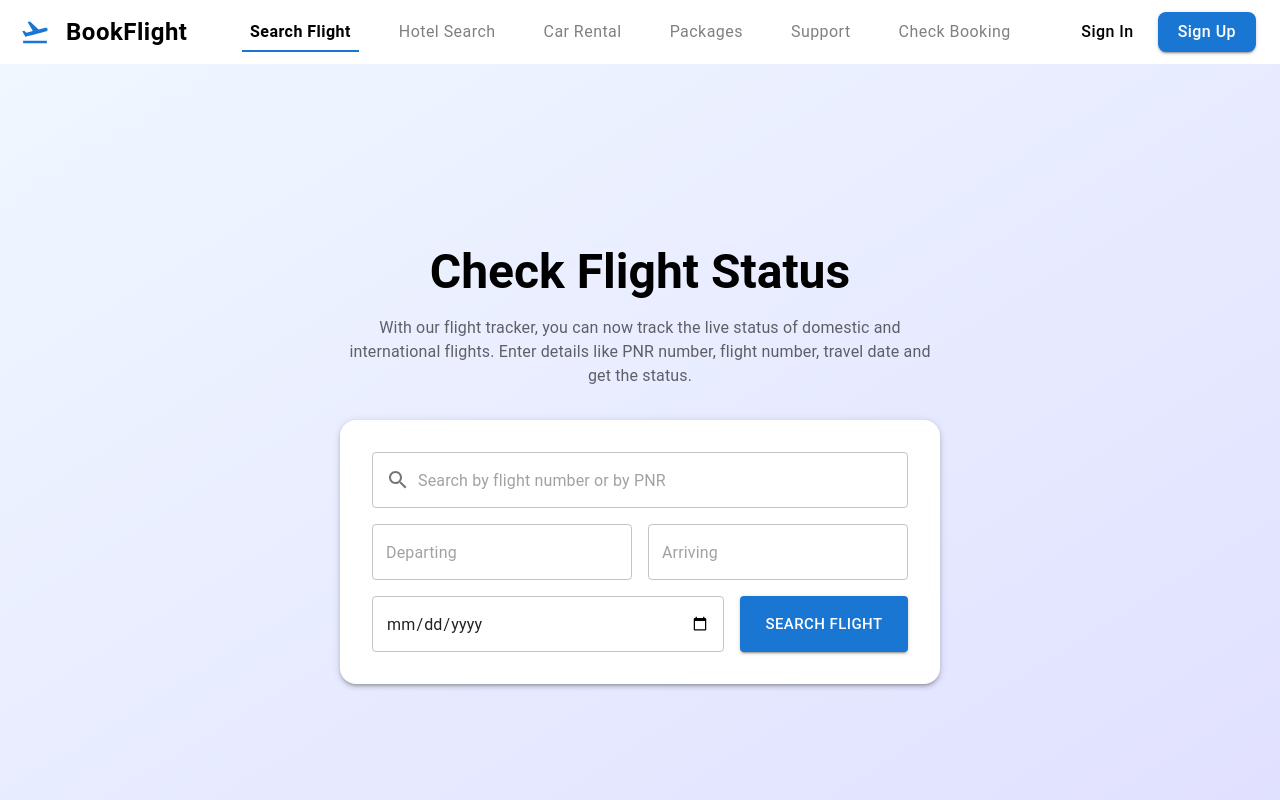
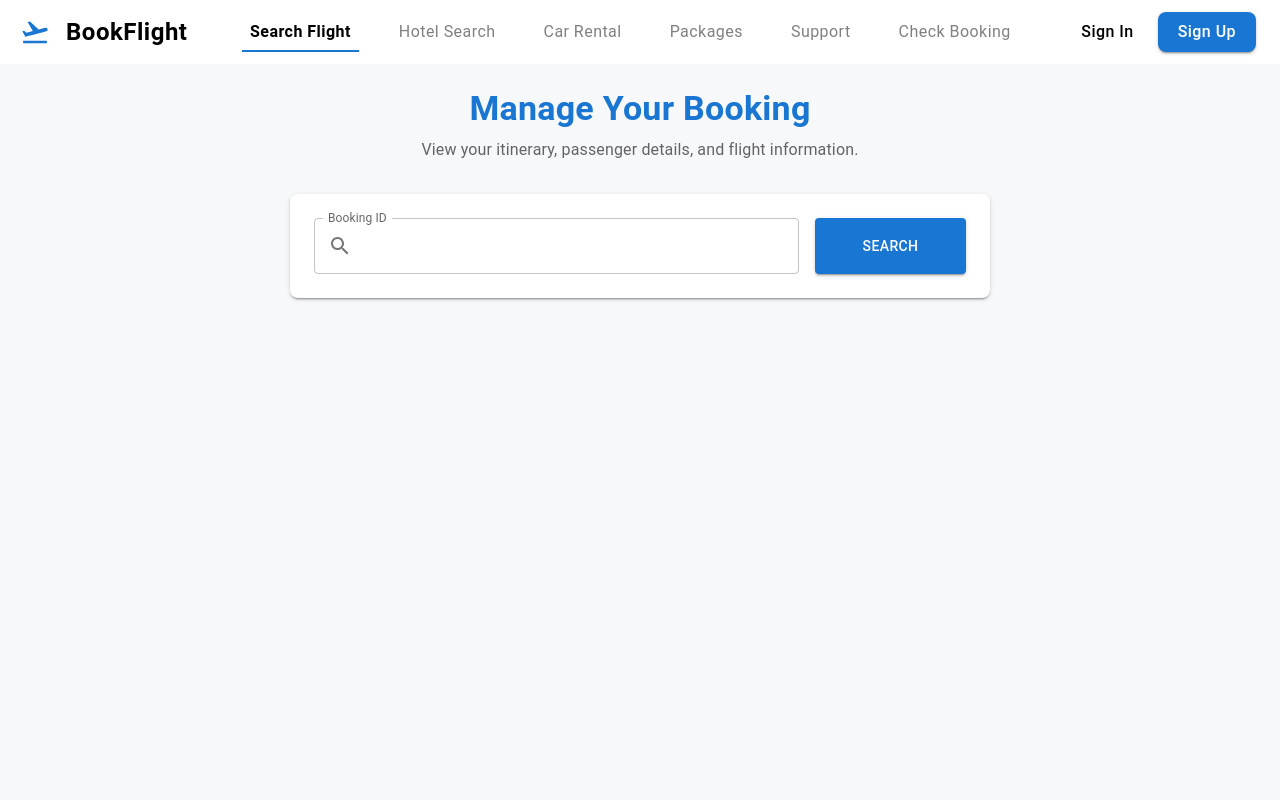
Before and after one commit to ankmay0/bookflight, a React (Create React App) app: page /manage-reservation in a window 1280 px wide. Shown: the top 800 px of the page. Built offline with nearby package versions, Linux system fonts and the light colour scheme.

Commit message:
written logic for pnr check

```diff
--- a/src/components/ManageReservation.tsx
+++ b/src/components/ManageReservation.tsx
@@ -1,50 +1,139 @@
 import React, { useState } from 'react';
-import { Box, TextField, Button, Typography, Grid, Paper, InputAdornment } from '@mui/material';
+import {
+  Box,
+  TextField,
+  Button,
+  Typography,
+  Grid,
+  Paper,
+  InputAdornment,
+  CircularProgress,
+  Divider,
+  Card,
+  CardContent,
+  Avatar,
+  Stack
+} from '@mui/material';
 import SearchIcon from '@mui/icons-material/Search';
+import FlightTakeoffIcon from '@mui/icons-material/FlightTakeoff';
+import FlightLandIcon from '@mui/icons-material/FlightLand';
+import PersonIcon from '@mui/icons-material/Person';
+import EventIcon from '@mui/icons-material/Event';
+import AttachMoneyIcon from '@mui/icons-material/AttachMoney';
+import AirlineSeatReclineNormalIcon from '@mui/icons-material/AirlineSeatReclineNormal';
+
+interface Traveler {
+  id: string;
+  dateOfBirth: string;
+  gender: string;
+  firstName: string;
+  lastName: string;
+  email: string | null;
+  phones: {
+    deviceType: string;
+    countryCallingCode: string;
+    number: string;
+  }[];
+  documents: {
+    number: string;
+    expiryDate: string;
+    issuanceCountry: string;
+    nationality: string;
+    documentType: string;
+    holder: boolean;
+  }[];
+}
+
+interface Leg {
+  legNo: string;
+  flightNumber: string;
+  operatingCarrierCode: string;
+  aircraftCode: string;
+  departureAirport: string;
+  departureTerminal: string;
+  departureDateTime: string;
+  arrivalAirport: string;
+  arrivalTerminal: string;
+  arrivalDateTime: string;
+  duration: string;
+  layoverAfter: string | null;
+}
+
+interface Trip {
+  from: string;
+  to: string;
+  stops: number;
+  totalFlightDuration: string;
+  totalLayoverDuration: string;
+  legs: Leg[];
+}
+
+interface BookingData {
+  orderId: string;
+  travelers: Traveler[];
+  flightOffer: {
+    oneWay: boolean;
+    seatsAvailable: number;
+    currencyCode: string;
+    basePrice: string;
+    totalPrice: string;
+    totalTravelers: number;
+    trips: Trip[];
+    pricingAdditionalInfo: string | null;
+  };
+}
 
 const ManageReservation: React.FC = () => {
-  const [searchText, setSearchText] = useState<string>('');
-  const [departing, setDeparting] = useState<string>('');
-  const [arriving, setArriving] = useState<string>('');
-  const [travelDate, setTravelDate] = useState<string>('');
+  const [searchText, setSearchText] = useState('');
+  const [loading, setLoading] = useState(false);
+  const [bookingData, setBookingData] = useState<BookingData | null>(null);
+  const [error, setError] = useState('');
 
-  const handleSearch = () => {
-    console.log({
-      searchText,
-      departing,
-      arriving,
-      travelDate,
+  const formatDateTime = (dateTime: string) => {
+    const dateObj = new Date(dateTime);
+    return dateObj.toLocaleString('en-US', {
+      dateStyle: 'medium',
+      timeStyle: 'short',
     });
-    // Add navigation logic or API call here
+  };
+
+  const handleSearch = async () => {
+    if (!searchText.trim()) return;
+    setLoading(true);
+    setError('');
+    setBookingData(null);
+
+    try {
+      const encodedId = encodeURIComponent(searchText);
+      const res = await fetch(`http://localhost:8080/booking/flight-order/${encodedId}`);
+      if (!res.ok) throw new Error('Failed to fetch booking');
+      const data: BookingData = await res.json();
+      setBookingData(data);
+    } catch (err) {
+      setError('Could not fetch booking details.');
+    } finally {
+      setLoading(false);
+    }
   };
 
   return (
-    <Box
-      display="flex"
-      flexDirection="column"
-      alignItems="center"
-      justifyContent="center"
-      minHeight="100vh"
-      sx={{
-        background: 'linear-gradient(to bottom right, #f0f7ff, #e0e0ff)',
-        padding: 3,
-      }}
-    >
-      <Typography variant="h3" fontWeight="bold" gutterBottom>
-        Check Flight Status
+    <Box sx={{ minHeight: '100vh', backgroundColor: '#f7f8fa', p: 3 }}>
+      {/* Header */}
+      <Typography variant="h4" fontWeight="bold" textAlign="center" mb={1} color="primary">
+        Manage Your Booking
       </Typography>
-      <Typography variant="body1" align="center" color="text.secondary" maxWidth="600px" mb={4}>
-        With our flight tracker, you can now track the live status of domestic and international flights.
-        Enter details like PNR number, flight number, travel date and get the status.
+      <Typography variant="body1" textAlign="center" mb={4} color="text.secondary">
+        View your itinerary, passenger details, and flight information.
       </Typography>
 
-      <Paper elevation={3} sx={{ padding: 4, borderRadius: 4, width: '100%', maxWidth: 600 }}>
+      {/* Search Card */}
+      <Paper elevation={2} sx={{ p: 3, borderRadius: 2, maxWidth: 700, mx: 'auto', mb: 4 }}>
         <Grid container spacing={2}>
-          <Grid item xs={12}>
+          <Grid item xs={9}>
             <TextField
               fullWidth
+              label="Booking ID"
               variant="outlined"
-              placeholder="Search by flight number or by PNR"
               value={searchText}
               onChange={(e) => setSearchText(e.target.value)}
               InputProps={{
@@ -56,52 +145,127 @@ const ManageReservation: React.FC = () => {
               }}
             />
           </Grid>
-
-          <Grid item xs={6}>
-            <TextField
-              fullWidth
-              variant="outlined"
-              placeholder="Departing"
-              value={departing}
-              onChange={(e) => setDeparting(e.target.value)}
-            />
-          </Grid>
-          <Grid item xs={6}>
-            <TextField
-              fullWidth
-              variant="outlined"
-              placeholder="Arriving"
-              value={arriving}
-              onChange={(e) => setArriving(e.target.value)}
-            />
-          </Grid>
-
-          <Grid item xs={8}>
-            <TextField
-              fullWidth
-              type="date"
-              variant="outlined"
-              value={travelDate}
-              onChange={(e) => setTravelDate(e.target.value)}
-              InputLabelProps={{
-                shrink: true,
-              }}
-            />
-          </Grid>
-          <Grid item xs={4}>
+          <Grid item xs={3}>
             <Button
               variant="contained"
               color="primary"
               fullWidth
-              size="large"
+              sx={{ height: '100%' }}
               onClick={handleSearch}
-              sx={{ height: '100%' }}
             >
-              Search Flight
+              Search
             </Button>
           </Grid>
         </Grid>
       </Paper>
+
+      {loading && (
+        <Box textAlign="center" mt={4}>
+          <CircularProgress />
+        </Box>
+      )}
+
+      {error && (
+        <Typography color="error" textAlign="center" mt={2}>
+          {error}
+        </Typography>
+      )}
+
+      {bookingData && (
+        <Box maxWidth={1000} mx="auto">
+          {/* Booking Summary */}
+          <Paper elevation={2} sx={{ p: 3, borderRadius: 2, mb: 4, backgroundColor: 'white' }}>
+            <Typography variant="h6" fontWeight="bold" gutterBottom>
+              Booking Summary
+            </Typography>
+            <Stack direction="row" spacing={3} flexWrap="wrap">
+              <Typography>
+                <AttachMoneyIcon fontSize="small" /> {bookingData.flightOffer.currencyCode} {bookingData.flightOffer.totalPrice}
+              </Typography>
+              <Typography>
+                <AirlineSeatReclineNormalIcon fontSize="small" /> Travelers: {bookingData.flightOffer.totalTravelers}
+              </Typography>
+              <Typography>Order ID: {bookingData.orderId}</Typography>
+            </Stack>
+          </Paper>
+
+          {/* Passenger Info */}
+          {/* Passenger Info */}
+          {/* Passenger Info */}
+          <Typography variant="h6" fontWeight="bold" mb={2}>
+            Passenger Information
+          </Typography>
+
+          <Card elevation={1} sx={{ borderRadius: 2, mb: 4 }}>
+            <CardContent>
+              {bookingData.travelers.map((traveler, index) => (
+                <React.Fragment key={traveler.id}>
+                  <Stack direction="row" alignItems="center" spacing={2} mb={1}>
+                    <Avatar sx={{ bgcolor: 'primary.main' }}>
+                      <PersonIcon />
+                    </Avatar>
+                    <Box>
+                      <Typography fontWeight="bold">
+                        {traveler.firstName} {traveler.lastName} ({traveler.gender})
+                      </Typography>
+                      <Typography variant="body2" color="text.secondary">
+                        Date of Birth: {traveler.dateOfBirth}
+                      </Typography>
+                    </Box>
+                  </Stack>
+
+                  <Grid container spacing={2} mb={1}>
+                    <Grid item xs={12} md={6}>
+                      <Typography variant="body2">
+                        <strong>Phone:</strong> +{traveler.phones[0]?.countryCallingCode} {traveler.phones[0]?.number}
+                      </Typography>
+                    </Grid>
+                    <Grid item xs={12} md={6}>
+                      <Typography variant="body2">
+                        <strong>Document:</strong> {traveler.documents[0]?.documentType} — {traveler.documents[0]?.number}
+                      </Typography>
+                    </Grid>
+                  </Grid>
+
+                  {index < bookingData.travelers.length - 1 && <Divider sx={{ my: 2 }} />}
+                </React.Fragment>
+              ))}
+            </CardContent>
+          </Card>
+
+
+
+
+          {/* Flight Itinerary */}
+          <Typography variant="h6" fontWeight="bold" mb={2}>
+            Flight Itinerary
+          </Typography>
+          {bookingData.flightOffer.trips.map((trip, idx) => (
+            <Card key={idx} elevation={1} sx={{ borderRadius: 2, mb: 3, p: 2 }}>
+              <Typography variant="subtitle1" fontWeight="bold" color="primary" gutterBottom>
+                {trip.from} → {trip.to} | Duration: {trip.totalFlightDuration}
+              </Typography>
+              <Divider sx={{ mb: 2 }} />
+              {trip.legs.map((leg) => (
+                <Box key={leg.legNo} sx={{ mb: 2 }}>
+                  <Stack direction="row" alignItems="center" spacing={1}>
+                    <FlightTakeoffIcon color="primary" />
+                    <Typography>
+                      Depart: {leg.departureAirport} T{leg.departureTerminal} — {formatDateTime(leg.departureDateTime)}
+                    </Typography>
+                  </Stack>
+                  <Stack direction="row" alignItems="center" spacing={1}>
+                    <FlightLandIcon color="secondary" />
+                    <Typography>
+                      Arrive: {leg.arrivalAirport} T{leg.arrivalTerminal} — {formatDateTime(leg.arrivalDateTime)}
+                    </Typography>
+                  </Stack>
+                </Box>
+              ))}
+            </Card>
+          ))}
+        </Box>
+      )}
     </Box>
   );
 };
```
